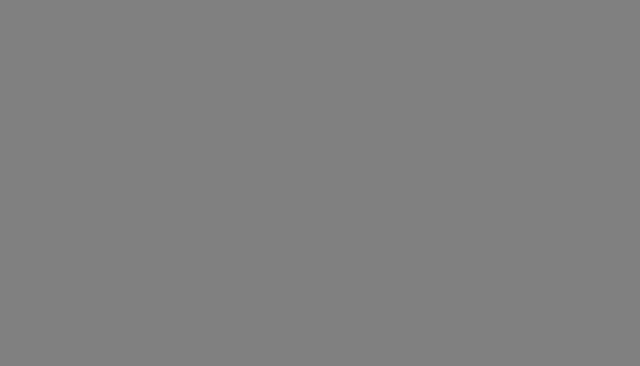
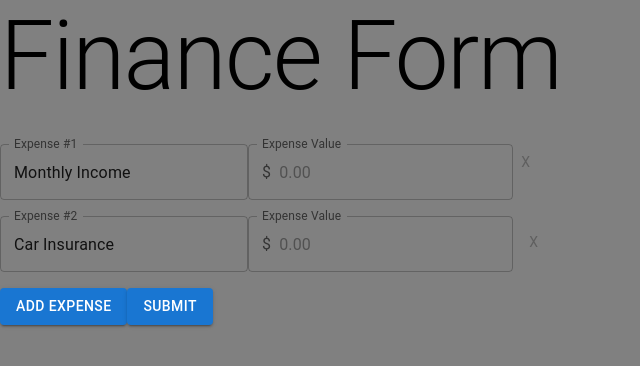
Before and after one commit to AleHS01/frontendCapstone, a React (Create React App) app in the folder finance-mate/: page /expense-form in a window 1280 px wide. Before the commit this address had no page. Shown: the top 366 px of the page, without its empty margins (0-640 px from the left). Built offline with nearby package versions, Linux system fonts and the light colour scheme.

Commit message:
adding expense form partially finish need to make api calls later

```diff
--- a/finance-mate/src/App.js
+++ b/finance-mate/src/App.js
@@ -7,6 +7,7 @@ import Logout from "./components/LogOut";
 import User from "./components/User";
 import LinkPlaid from "./components/LinkPlaid";
 import Dashboard from "./components/Dashboard";
+import ExpensesForm from "./components/ExpensesForm";
 
 function App() {
   return (
@@ -20,6 +21,8 @@ function App() {
           <Route path="/user" element={<User />} />
           <Route path="/link_plaid" element={<LinkPlaid />} />
           <Route path="/dashboard" element={<Dashboard />} />
+
+          <Route path="/expense-form" element={<ExpensesForm />} />
         </Routes>
       </div>
     </Router>
--- /dev/null
+++ b/finance-mate/src/components/ExpensesForm.jsx
@@ -0,0 +1,123 @@
+import React, { useState } from "react";
+import {
+  Button,
+  TextField,
+  InputAdornment,
+  Typography,
+  Tooltip,
+  IconButton,
+} from "@mui/material";
+// import DeleteIcon from "@mui/icons-material/Delete";
+
+const ExpensesForm = () => {
+  const [expenses, setExpenses] = useState([
+    { name: "Monthly Income", value: "" },
+    { name: "Car Insurance", value: "" },
+    // Other default expenses
+  ]);
+
+  const handleExpenseChange = (index, field, value) => {
+    const updatedExpenses = [...expenses];
+    updatedExpenses[index][field] = value;
+    setExpenses(updatedExpenses);
+  };
+
+  const addExpense = () => {
+    if (expenses.length < 10) {
+      setExpenses([...expenses, { name: "", value: "" }]);
+    }
+  };
+
+  const deleteExpense = (index) => {
+    const updatedExpenses = [...expenses];
+    updatedExpenses.splice(index, 1);
+    setExpenses(updatedExpenses);
+  };
+
+  const handleSubmit = (event) => {
+    event.preventDefault();
+    // Handle form submission logic here
+    // You can access the expenses array with the updated values
+    console.log(expenses);
+  };
+
+  const renderExpense = (expense, index) => (
+    <div key={index}>
+      <TextField
+        label={`Expense #${index + 1}`}
+        value={expense.name}
+        onChange={(event) =>
+          handleExpenseChange(index, "name", event.target.value)
+        }
+        style={{ marginBottom: "1rem" }}
+        placeholder="Enter expense name"
+      />
+      <TextField
+        label={`Expense Value`}
+        type="number"
+        value={expense.value}
+        onChange={(event) =>
+          handleExpenseChange(index, "value", event.target.value)
+        }
+        inputProps={{
+          min: "0",
+          step: "0.01",
+        }}
+        InputProps={{
+          startAdornment: <InputAdornment position="start">$</InputAdornment>,
+        }}
+        placeholder="0.00"
+        style={{ marginBottom: "1rem" }}
+      />
+      {index < 1 && (
+        // <Tooltip title="You can only have up to 10 expenses" placement="right">
+        <span>
+          <IconButton disabled>
+            <Typography variant="body2">X</Typography>
+          </IconButton>
+        </span>
+        // </Tooltip>
+      )}
+      {index >= 1 && (
+        // <Tooltip title="You can only have up to 10 expenses" placement="right">
+        <IconButton onClick={() => deleteExpense(index)}>
+          <span>
+            <IconButton disabled>
+              <Typography variant="body2">X</Typography>
+            </IconButton>
+          </span>
+        </IconButton>
+        // </Tooltip>
+      )}
+    </div>
+  );
+
+  return (
+    <div>
+      <Typography variant="h1" style={{ marginBottom: "2rem" }}>
+        Finance Form
+      </Typography>
+      <form onSubmit={handleSubmit}>
+        {expenses.map(renderExpense)}
+        {expenses.length >= 10 && (
+          <Typography color="error" variant="caption">
+            Expense limit reached. You cannot add more than 10 expenses.
+          </Typography>
+        )}
+        <Button
+          variant="contained"
+          color="primary"
+          onClick={addExpense}
+          disabled={expenses.length >= 10}
+        >
+          Add Expense
+        </Button>
+        <Button type="submit" variant="contained" color="primary">
+          Submit
+        </Button>
+      </form>
+    </div>
+  );
+};
+
+export default ExpensesForm;
--- a/finance-mate/src/components/SignUp.jsx
+++ b/finance-mate/src/components/SignUp.jsx
@@ -25,9 +25,11 @@ const SignUp = () => {
       );
       console.log("Response: ", response);
 
+      //need to dispatch Login, to login the user as soon as submit the data
+
       setPassword("");
       setUsername("");
-      navigate("/user");
+      navigate("/expense-form");
     } catch (error) {
       console.log(error);
     }
--- /dev/null
+++ b/package.json
@@ -0,0 +1,6 @@
+{
+  "dependencies": {
+    "@mui/icons-material": "^5.14.0",
+    "@mui/material": "^5.14.0"
+  }
+}
```
Also changed, not shown: 1 other file (tests, documents, lock files or other folders).
